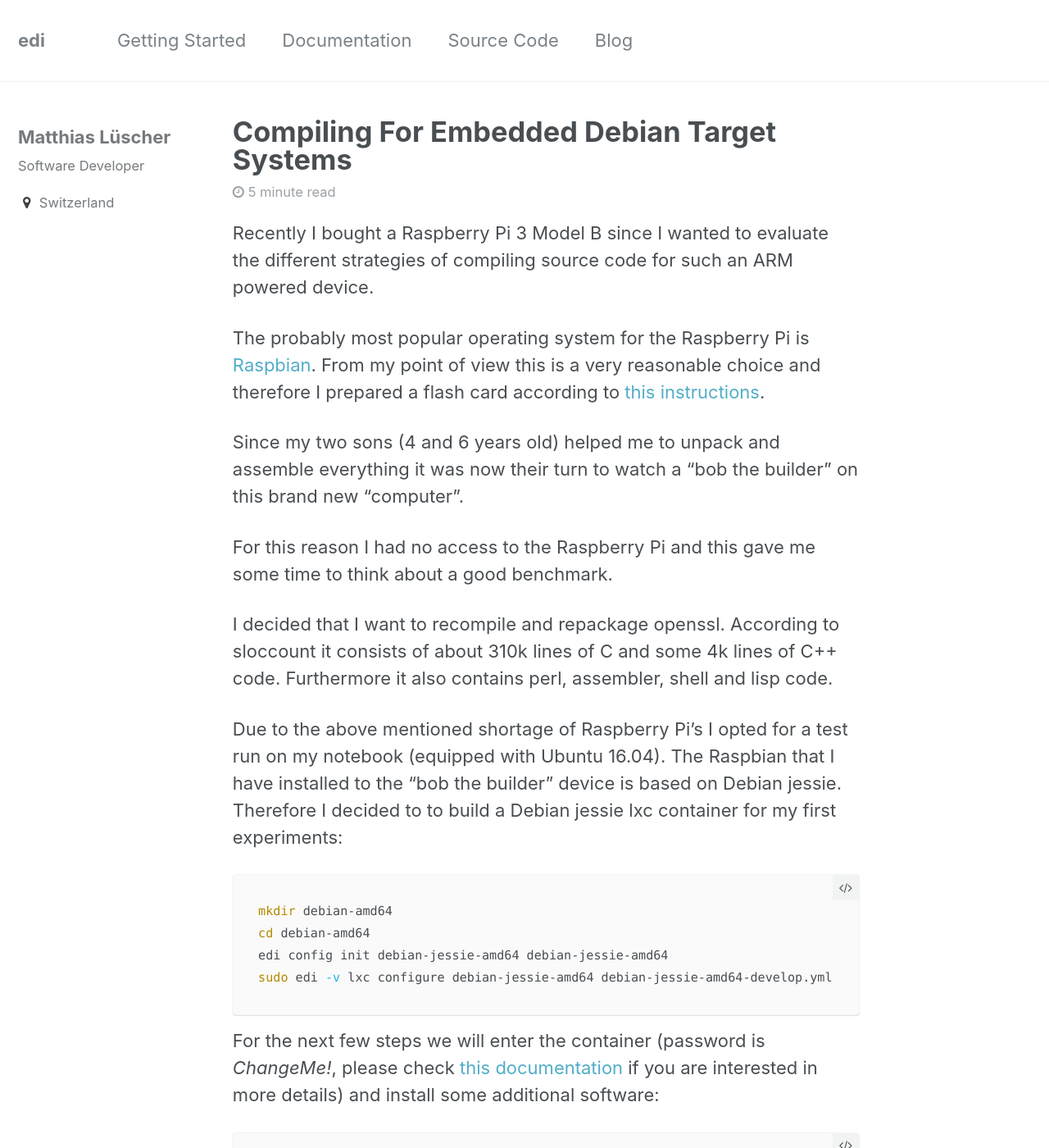
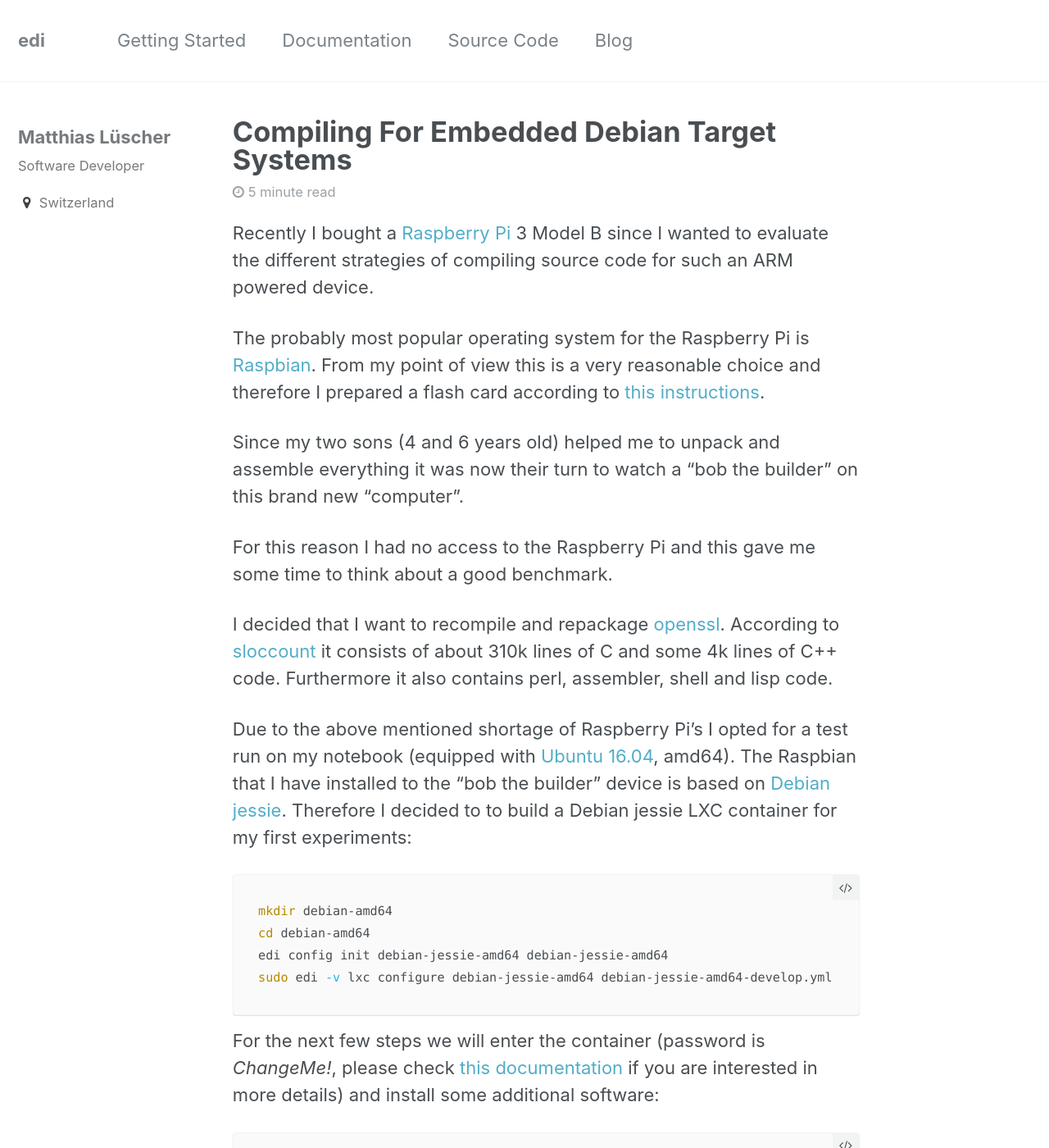
Before and after one commit to lueschem/lueschem.github.io, a Jekyll site: the page built from _posts/2017-04-15-Compiling-for-Embedded-Debian-Target-Systems.md, in a window 1280 px wide and 1400 px high. Shown: the whole window at 82% size. Built offline with Jekyll 4.4.1, drawn with Linux system fonts in a browser that asks for light colours; comment, search, counter and statistics services are not loaded; some of the changed text lies outside the part shown.

Commit message:
Finalized blog post.

````diff
--- a/_posts/2017-04-15-Compiling-for-Embedded-Debian-Target-Systems.md
+++ b/_posts/2017-04-15-Compiling-for-Embedded-Debian-Target-Systems.md
@@ -5,8 +5,8 @@ description: "Debian is a great choice for embedded projects. This blog post pre
 comments: true
 ---
 
-Recently I bought a Raspberry Pi 3 Model B since I wanted to evaluate the different strategies of compiling source code for such an ARM
-powered device.
+Recently I bought a [Raspberry Pi](http://www.raspberrypi.org) 3 Model B since I wanted to evaluate the different strategies of
+compiling source code for such an ARM powered device.
 
 The probably most popular operating system for the Raspberry Pi is [Raspbian](https://www.raspbian.org/). From my point of view this is
 a very reasonable choice and therefore I prepared a flash card according to
@@ -17,12 +17,14 @@ on this brand new "computer".
 
 For this reason I had no access to the Raspberry Pi and this gave me some time to think about a good benchmark.
 
-I decided that I want to recompile and repackage openssl. According to sloccount it consists of about 310k lines of C and some 4k lines of C++
-code. Furthermore it also contains perl, assembler, shell and lisp code.
+I decided that I want to recompile and repackage [openssl](https://www.openssl.org/). According to
+[sloccount](https://www.dwheeler.com/sloccount/) it consists
+of about 310k lines of C and some 4k lines of C++ code. Furthermore it also contains perl, assembler, shell and lisp code.
 
-Due to the above mentioned shortage of Raspberry Pi's I opted for a test run on my notebook (equipped with Ubuntu 16.04). The Raspbian that
-I have installed to the
-"bob the builder" device is based on Debian jessie. Therefore I decided to to build a Debian jessie lxc container for my first experiments:
+Due to the above mentioned shortage of Raspberry Pi's I opted for a test run on my notebook
+(equipped with [Ubuntu 16.04](http://releases.ubuntu.com/16.04/), amd64). The Raspbian that
+I have installed to the "bob the builder" device is based on [Debian jessie](https://www.debian.org/releases/jessie/).
+Therefore I decided to to build a Debian jessie LXC container for my first experiments:
 
 ``` bash
 mkdir debian-amd64
@@ -31,7 +33,8 @@ edi config init debian-jessie-amd64 debian-jessie-amd64
 sudo edi -v lxc configure debian-jessie-amd64 debian-jessie-amd64-develop.yml
 ```
 
-For the next few steps we will enter the container (password is _ChangeMe!_, please check [this documentation](http://docs.get-edi.io/en/latest/getting_started.html)
+For the next few steps we will enter the container (password is _ChangeMe!_, please check
+[this documentation](http://docs.get-edi.io/en/latest/getting_started.html)
 if you are interested in more details) and install some additional software:
 
 ``` bash
@@ -82,7 +85,8 @@ compiling approach:
 
 ## Native Compilation within an Emulated Container
 
-This time we will build an armhf Raspbian container that runs on the Intel notebook thanks to [QEMU](http://wiki.qemu.org):
+This time we will build an [armhf](https://wiki.debian.org/ArmHardFloatPort) Raspbian container that runs on the Intel notebook
+thanks to [QEMU](http://wiki.qemu.org):
 
 ``` bash
 mkdir raspbian-armhf
@@ -105,7 +109,7 @@ time debuild -us -uc
 As expected the build produced two Raspbian compatible Debian packages. However - to my big disappointment - it took
 more than **65 minutes**!
 
-It was now time to scratch my head and remember my past when I was working with cross compilers:
+It was now time to scratch my head and remember my past when I was working with [cross compilers](https://en.wikipedia.org/wiki/Cross_compiler):
 
 ## Cross Compilation Within a Native Container
 
@@ -113,7 +117,7 @@ We return into our _debian_jessie_amd64_ container and pimp it with a cross comp
 are not part of the main repository and therefore we have to activate an additional repository:
 
 First we add an additional line to our ```/etc/apt/sources.list``` which reads as follows:
-```deb http://emdebian.org/tools/debian/ jessie main``` and then we install the required archive key:
+```deb http://emdebian.org/tools/debian/ jessie main```. Then we install the required archive key:
 
 ```
 curl http://emdebian.org/tools/debian/emdebian-toolchain-archive.key | sudo apt-key add -
````
Also changed, not shown: other parts of _posts/2017-04-15-Compiling-for-Embedded-Debian-Target-Systems.md (+11 -6 lines).
